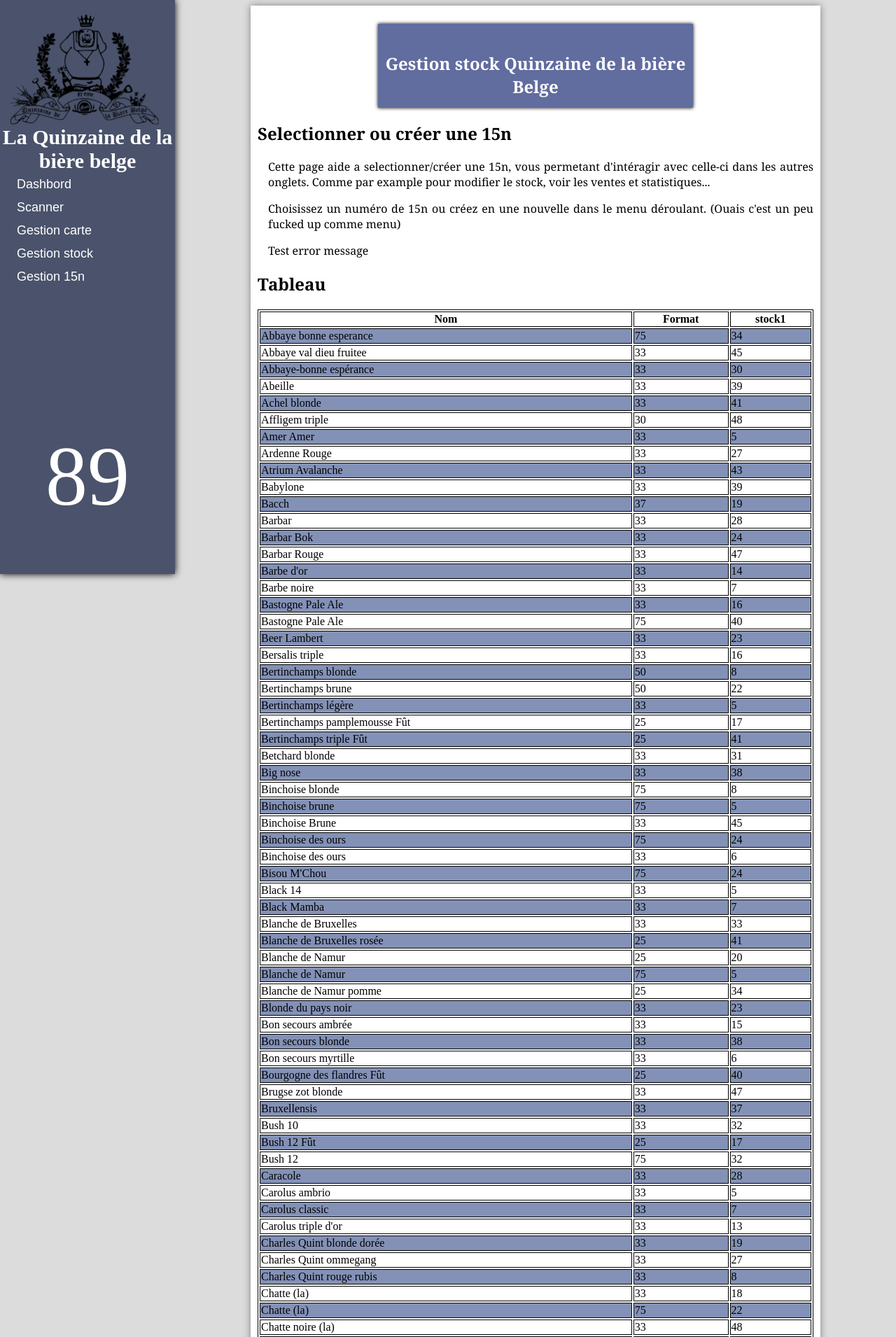
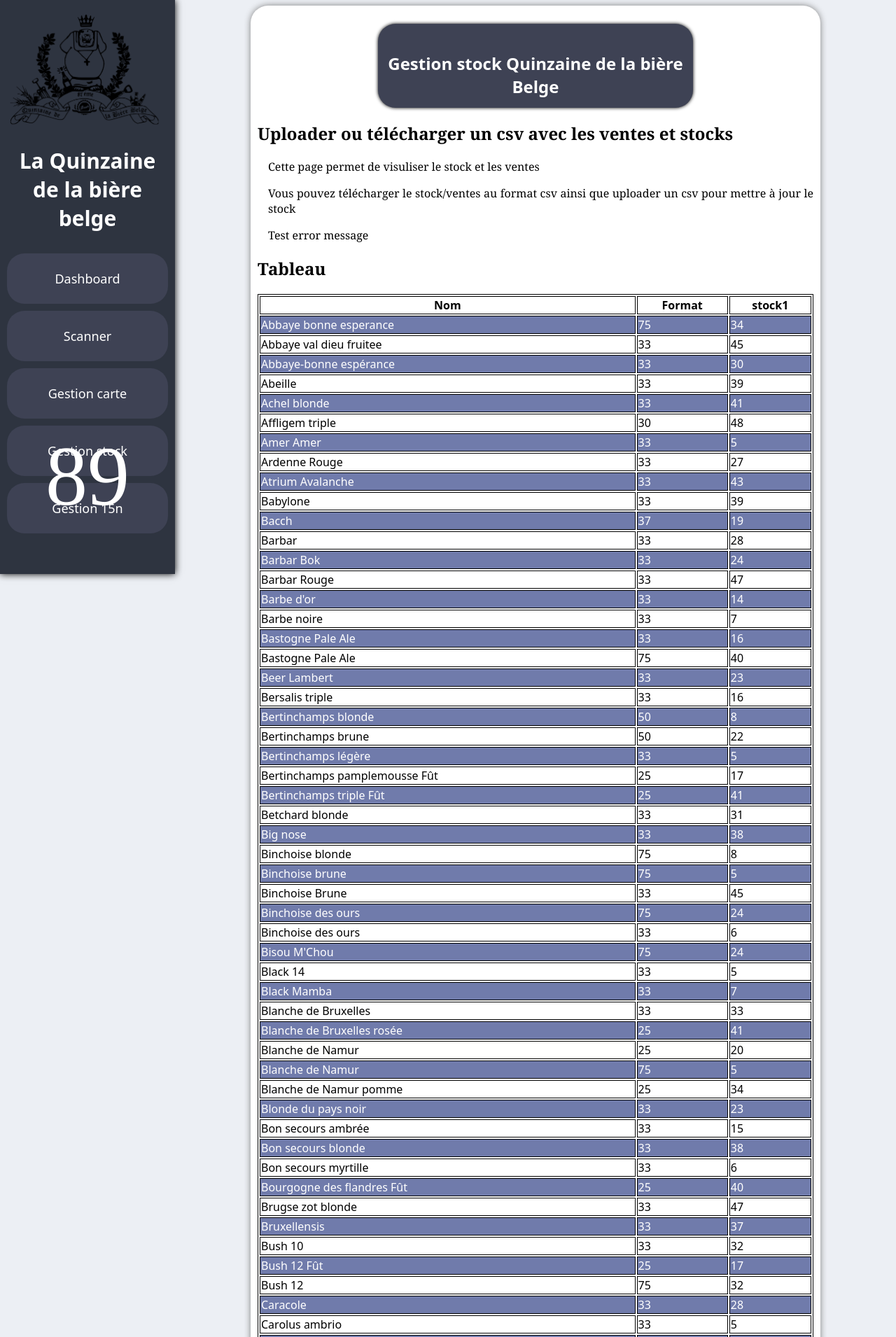
Before and after one commit to riri-314/Quinzaine, a Flask app: page /gestion_stock in a window 1280 px wide. Shown: the top 1910 px of the page at 70% size. Run offline with Flask 2, Linux system fonts and the light colour scheme; data comes from the database, SQL or seed files in the repository; both versions use the stored data as it was after the commit.

Commit message:
Update clors and style

```diff
--- a/static/dashbord.css
+++ b/static/dashbord.css
@@ -1,18 +1,21 @@
 html{
-	background-color: #dddcdd;
+	background-color: #eceff4;
 }
 
 /*css header*/
 .header{
+	border-radius: 25px;
 	padding-left: 10px;
 	padding-right: 10px;
 	margin-left: 350px;
 	margin-right: 100px;
-  	background: white;
+  	background: #2e3440;
 }
 
 /*CSS de la page principale*/
 .main-page{
+	font-family: system-ui, -apple-system, BlinkMacSystemFont, 'Segoe UI', Roboto, Oxygen, Ubuntu, Cantarell, 'Open Sans', 'Helvetica Neue', sans-serif;
+	border-radius: 25px;
 	padding-left: 10px;
 	padding-right: 10px;
 	padding-top: 10px;
@@ -43,7 +46,7 @@
 	z-index: 1;
 	top: 0;
 	left: 0;
-	background-color:#4a536b;
+	background-color:#2e3440;
 	overflow-x: hidden;
 	padding-top: 20px;
 	box-shadow: 0px 0px 10px black;
@@ -57,31 +60,42 @@
 	size: 12px;
 	width: 90%
 }
-
 .menu-nav h1{
 	text-align: center;
 	color: white;
-	font-family: serif;
+
+	font-family: system-ui, -apple-system, BlinkMacSystemFont, 'Segoe UI', Roboto, Oxygen, Ubuntu, Cantarell, 'Open Sans', 'Helvetica Neue', sans-serif;
 	text-decoration: none;
 	font-size: 30px;
 	display: block;
-	margin: 0px;
+	padding: 10px;
 }
 
 .menu-nav a {
-	padding: 6px 8px 6px 24px;
-	font-family: arial;
+	border-radius: 25px;
+	margin: 10px;
+	padding: 24px;
+	/*padding: 15px 8px 15px 24px;*/
+	font-family: system-ui, -apple-system, BlinkMacSystemFont, 'Segoe UI', Roboto, Oxygen, Ubuntu, Cantarell, 'Open Sans', 'Helvetica Neue', sans-serif;
 	font-size: 18px;
+	text-align: center;
 	color: white;
-	background-color:#4a536b;
+	background-color:#3e4254;
 	text-decoration: none;
 	display: block;
 
 }
 
 .menu-nav a:hover {
-	background-color: #3e4254;
+	border-radius: 25px;
+	background-color: #4d4e51;
 }
+
+.menu-nav a.active {
+	border-radius: 25px;
+	background-color: #1e8447;
+}
+
 
 .menu-num {
 	z-index: 2;
@@ -105,16 +119,20 @@
 
 /*CSS du rectangle Titre de l'acceuil*/
 .rectangle{
+	border-radius: 25px;
 	height: 100px;
 	width: 450px;
+
 	margin-left: auto;
     margin-right: auto;
-	background-color:#616c9f;
+	background-color: #3e4254;
 	padding-top: 20px;
 	box-shadow: 0px 0px 5px black;
 }
 
 .rectangle h1{
+	font-family: system-ui, -apple-system, BlinkMacSystemFont, 'Segoe UI', Roboto, Oxygen, Ubuntu, Cantarell, 'Open Sans', 'Helvetica Neue', sans-serif;
+
     text-align: center;
     color: white;
 }
--- a/templates/gestion_15n.html
+++ b/templates/gestion_15n.html
@@ -35,7 +35,7 @@
 table, th, td {
   border:1px solid black;
 }
-tr:nth-child(even) {background-color:#8391b6;}
+tr:nth-child(even) {background-color:#707bab;}
 
 </style>
 <body>
--- a/templates/gestion_stock.html
+++ b/templates/gestion_stock.html
@@ -12,9 +12,9 @@
     </h1>
 </div>
 
-<h1>Selectionner ou créer une 15n</h1>
-<p>Cette page aide a selectionner/créer une 15n, vous permetant d'intéragir avec celle-ci dans les autres onglets. Comme par example pour modifier le stock, voir les ventes et statistiques...</p>
-<p>Choisissez un numéro de 15n ou créez en une nouvelle dans le menu déroulant. (Ouais c'est un peu fucked up comme menu)</p>
+<h1>Uploader ou télécharger un csv avec les ventes et stocks</h1>
+<p>Cette page permet de visuliser le stock et les ventes</p>
+<p>Vous pouvez télécharger le stock/ventes au format csv ainsi que uploader un csv pour mettre à jour le stock</p>
 
 <p>{{error_message}}</p>
 
@@ -25,7 +25,7 @@
 table, th, td {
   border:1px solid rgb(0, 0, 0);
 }
-tr:nth-child(even) {background-color:#8391b6;}
+tr:nth-child(even) {background-color:#707bab; color: white;}
 </style>
 <body>
 
--- a/templates/layout.html
+++ b/templates/layout.html
@@ -5,6 +5,7 @@
     <head>
         <meta charset="utf-8">
         <meta name="author" content="Henri Pihet" >
+
         <!-- Titre de la page Web -->
         <title>
             {% block title%}{% endblock %} - La Quizaine de la bière belge
@@ -22,7 +23,7 @@
         <div class="menu-nav">
             <img src="static/15n_moine_87.png">
             <h1>La Quinzaine de la bière belge</h1>
-            <a href="/">Dashbord</a> <!-- Page d'acceuil -->
+            <a href="/">Dashboard</a> <!-- Page d'acceuil -->
             <a href="/scanner">Scanner</a> <!-- Page d'Alba -->
             <a href="/gestion_carte">Gestion carte</a> <!-- Page d'Arthur -->
             <a href="/gestion_stock">Gestion stock</a> <!-- Page de Julien -->
```
Also changed, not shown: quinzaine.db.
